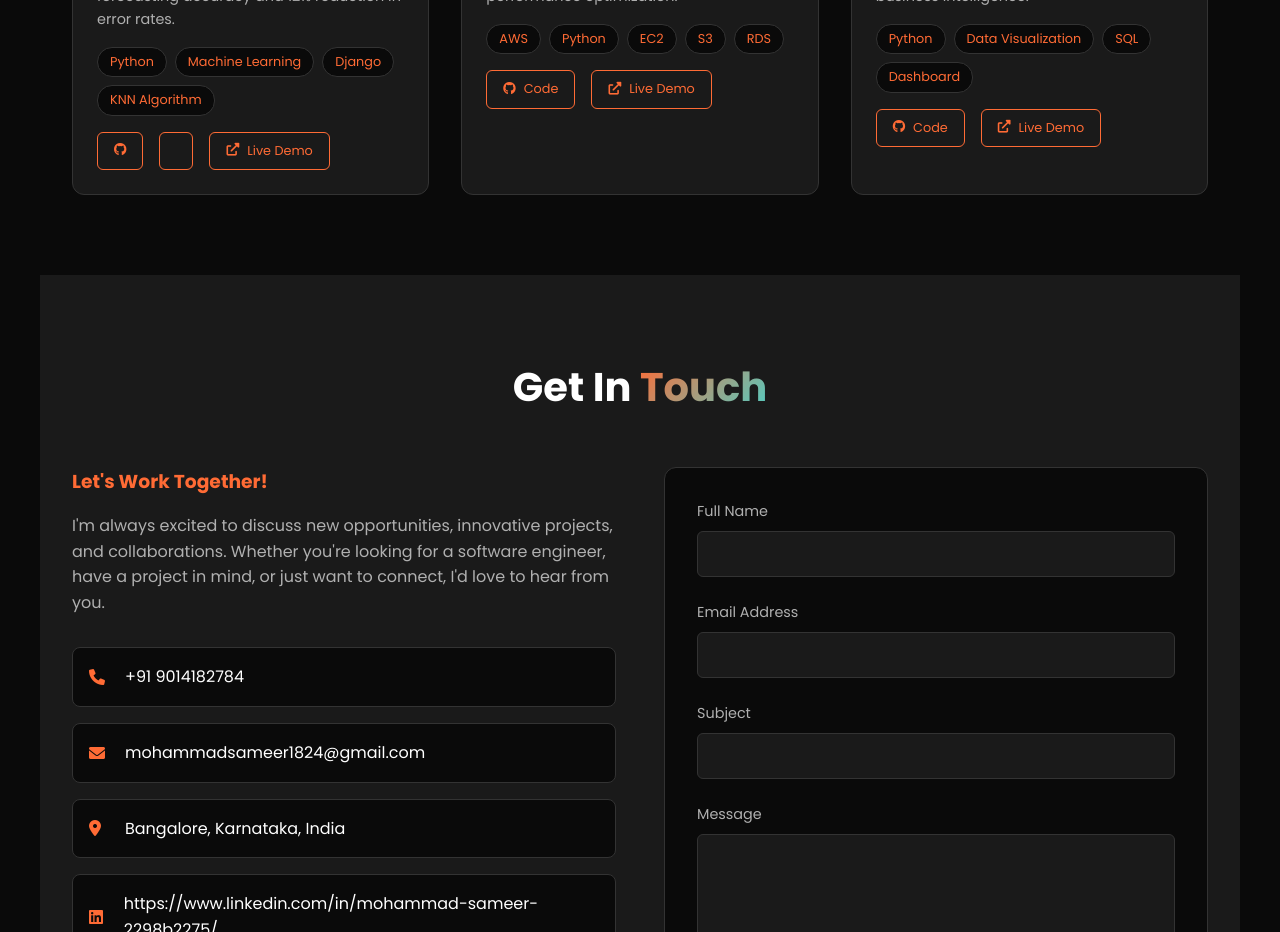
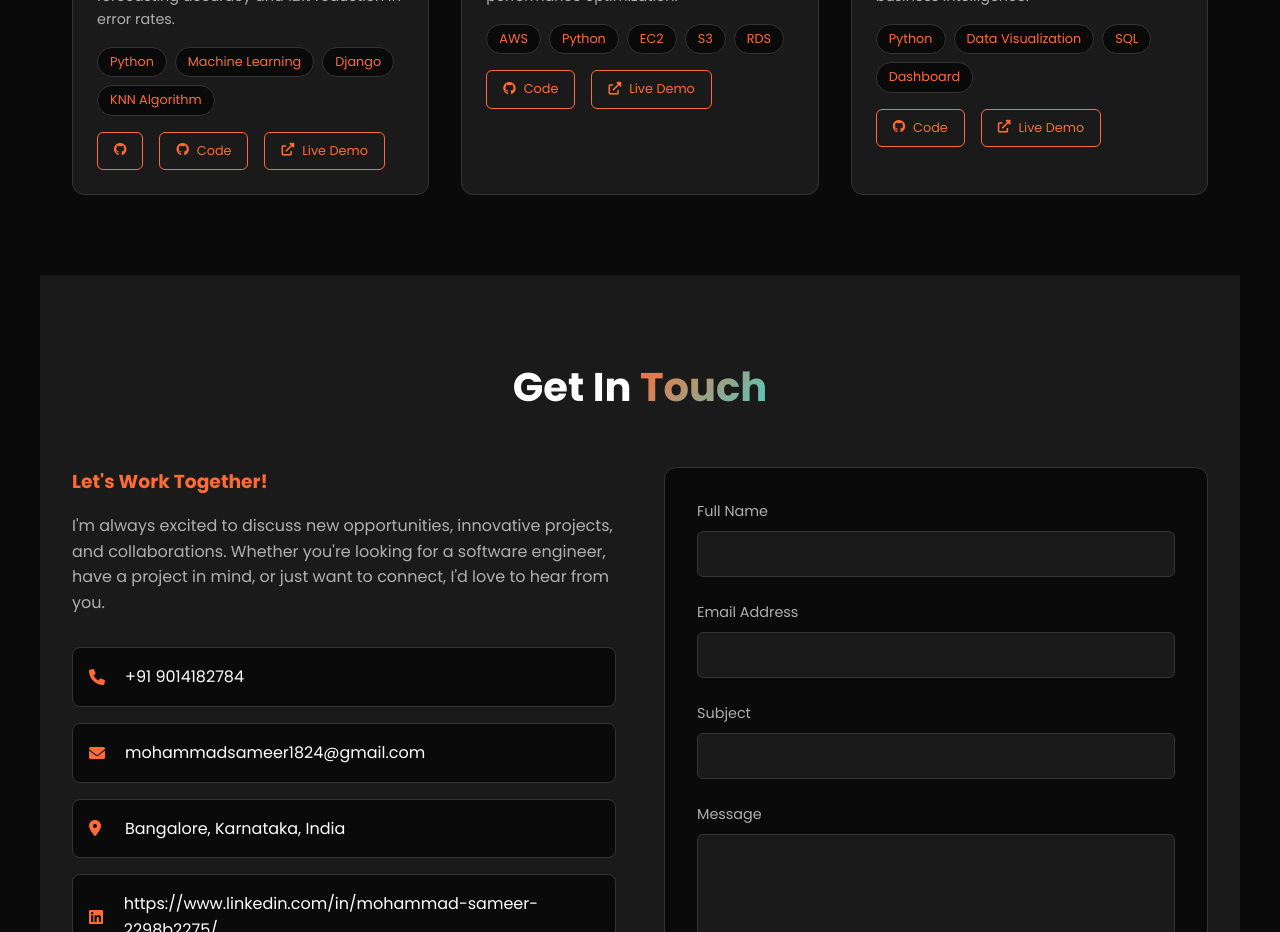
Before and after one commit to saahosameer/Sameer-Portfolio.github.io, a plain HTML site: page index.html in a window 1280 px wide. Shown: the part 3100-4032 px from the top of the page. Drawn offline with Linux system fonts and the light colour scheme.

Commit message:
Update index.html

```diff
--- a/index.html
+++ b/index.html
@@ -885,6 +885,8 @@
                         <a href="#" class="project-link">
                             <i class="fab fa-github"></i>
                         <a href="https://github.com/saahosameer/stock-market-prediction" target="_blank" class="project-link">
+                            <i class="fab fa-github"></i>
+                            Code
                         </a>
                         <a href="#" class="project-link">
                             <i class="fas fa-external-link-alt"></i>
```
